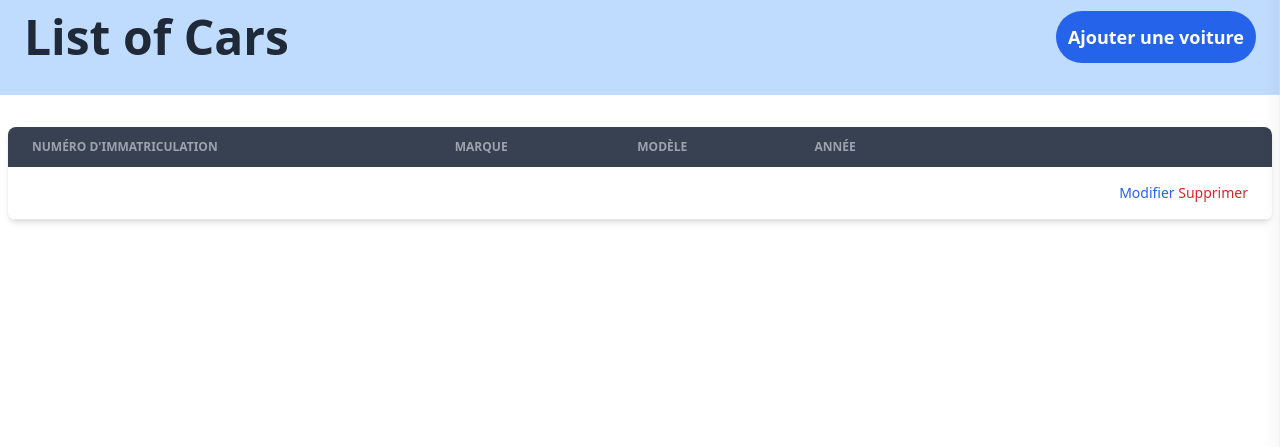
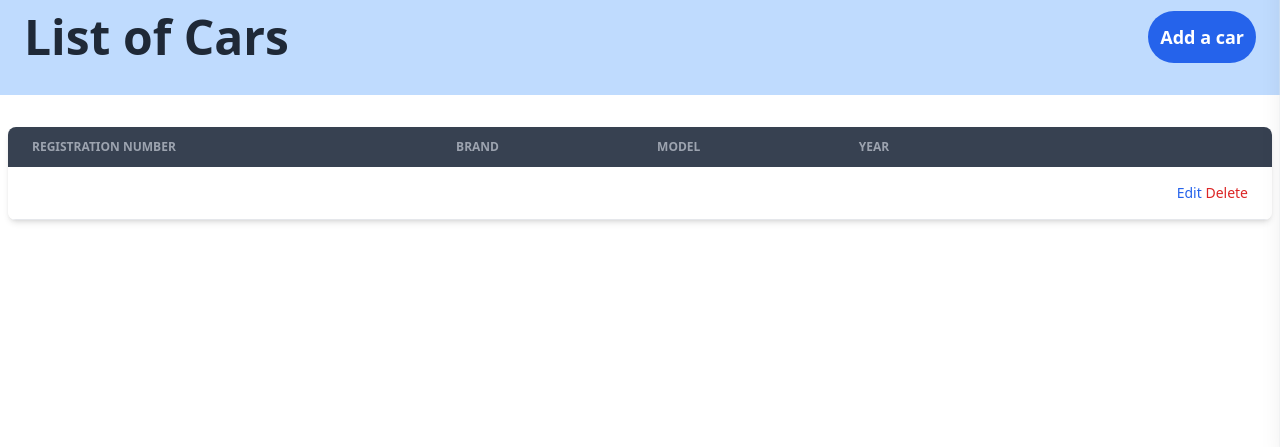
Before and after one commit to saalmahm/Car-Rental, a PHP site: page /pages/voitures.php in a window 1280 px wide. Shown: the part 353-800 px from the top of the page. Run offline with PHP 8.4, Linux system fonts and the light colour scheme; tables that the repository leaves empty or names only in its code hold one stand-in row (values such as "Sample post"); data that the repository does not hold is empty; some libraries are stand-ins or nearby versions.

Commit message:
Appliquer la langue anglais au page des voitures

```diff
--- a/pages/voitures.php
+++ b/pages/voitures.php
@@ -84,7 +84,7 @@ $voitures->fetch_assoc();
 <head>
     <meta charset="UTF-8">
     <meta name="viewport" content="width=device-width, initial-scale=1.0">
-    <title>Location de Voitures</title>
+    <title>Car Rental</title>
     <script src="https://cdn.tailwindcss.com"></script>
 </head>
 
@@ -118,34 +118,33 @@ $voitures->fetch_assoc();
         <div class="px-6 flex items-center justify-between">
             <h1 class="text-4xl sm:text-5xl font-bold text-gray-800 mb-0">List of Cars </h1>
             <button id="addCar" class="bg-blue-600 text-white py-3 px-3 rounded-full font-semibold text-lg hover:bg-blue-700 transition-colors duration-300">
-                Ajouter une voiture
-            </button>
+            Add a car            </button>
         </div>
     </section>
 
     <div id="modalAdd" class="hidden fixed inset-0 bg-gray-900 bg-opacity-60 flex items-center justify-center z-50">
         <form method="POST" class="max-w-sm mx-auto bg-white p-10 rounded-lg">
             <div class="mb-2">
-                <label for="NumImmatriculation" class="block mb-2 text-sm font-medium">Numéro d'immatriculation</label>
+                <label for="NumImmatriculation" class="block mb-2 text-sm font-medium">Registration number</label>
                 <input type="text" id="NumImmatriculation" name="NumImmatriculation" class="border bg-gray-200 p-2 rounded-md" required />
             </div>
             <div class="mb-5">
-                <label for="Marque" class="block mb-2 text-sm font-medium">Marque</label>
+                <label for="Marque" class="block mb-2 text-sm font-medium">Brand</label>
                 <input type="text" id="Marque" name="Marque" class="border bg-gray-200 p-2 rounded-md" required />
             </div>
             <div class="mb-5">
-                <label for="Modele" class="block mb-2 text-sm font-medium">Modèle</label>
+                <label for="Modele" class="block mb-2 text-sm font-medium">Model</label>
                 <input type="text" id="Modele" name="Modele" class="border bg-gray-200 p-2 rounded-md" required />
             </div>
             <div class="mb-5">
-                <label for="Annee" class="block mb-2 text-sm font-medium">Année</label>
+                <label for="Annee" class="block mb-2 text-sm font-medium">Year</label>
                 <input type="number" id="Annee" name="Annee" class="border bg-gray-200 p-2 rounded-md" required />
             </div>
             <button type="submit" class="text-white bg-blue-700 hover:bg-blue-800 focus:ring-4 focus:outline-none focus:ring-blue-300 font-medium rounded-lg text-sm w-full sm:w-auto px-5 py-2.5 text-center">
-                Ajouter
+                Add
             </button>
             <button id="cancelAdd" type="button" class="text-white bg-blue-700 hover:bg-blue-800 focus:ring-4 focus:outline-none focus:ring-blue-300 font-medium rounded-lg text-sm w-full sm:w-auto px-5 py-2.5 text-center">
-                Annuler
+                Cancel
             </button>
         </form>
     </div>
@@ -154,30 +153,30 @@ $voitures->fetch_assoc();
     <div id="modalEdit" class="hidden fixed inset-0 bg-gray-900 bg-opacity-60 flex items-center justify-center z-50">
         <form method="POST" class="max-w-sm mx-auto bg-white p-10 rounded-lg">
             <div class="mb-2">
-                <label for="NumImmatriculation" class="block mb-2 text-sm font-medium">Numéro d'immatriculation</label>
+                <label for="NumImmatriculation" class="block mb-2 text-sm font-medium">Registration number</label>
                 <input type="text" id="NumImmatriculation" name="NumImmatriculation" class="border bg-gray-200 p-2 rounded-md"
                 value="<?php echo isset($voiture) ? $voiture['NumImmatriculation'] : ''; ?>"   required />
             </div>
             <div class="mb-5">
-                <label for="Marque" class="block mb-2 text-sm font-medium">Marque</label>
+                <label for="Marque" class="block mb-2 text-sm font-medium">Brand</label>
                 <input type="text" id="Marque" name="Marque" class="border bg-gray-200 p-2 rounded-md"
                 value="<?php echo isset($voiture) ? $voiture['Marque'] : ''; ?>"  required />
             </div>
             <div class="mb-5">
-                <label for="Modele" class="block mb-2 text-sm font-medium">Modèle</label>
+                <label for="Modele" class="block mb-2 text-sm font-medium">Model</label>
                 <input type="text" id="Modele" name="Modele" class="border bg-gray-200 p-2 rounded-md"
                 value="<?php echo isset($voiture) ? $voiture['Modele'] : ''; ?>"   required />
             </div>
             <div class="mb-5">
-                <label for="Annee" class="block mb-2 text-sm font-medium">Année</label>
+                <label for="Annee" class="block mb-2 text-sm font-medium">Year</label>
                 <input type="number" id="Annee" name="Annee" class="border bg-gray-200 p-2 rounded-md"
                 value="<?php echo isset($voiture) ? $voiture['Annee'] : ''; ?>"   required />
             </div>
             <button type="submit" class="text-white bg-blue-700 hover:bg-blue-800 focus:ring-4 focus:outline-none focus:ring-blue-300 font-medium rounded-lg text-sm w-full sm:w-auto px-5 py-2.5 text-center">
-            Modifier
+            Edit
             </button>
             <button id="cancelEdit" type="button" class="text-white bg-blue-700 hover:bg-blue-800 focus:ring-4 focus:outline-none focus:ring-blue-300 font-medium rounded-lg text-sm w-full sm:w-auto px-5 py-2.5 text-center">
-                Annuler
+                Cancel
             </button>
         </form>
     </div>
@@ -186,13 +185,13 @@ $voitures->fetch_assoc();
         <table class="w-full text-sm text-left text-gray-400">
             <thead class="text-xs uppercase bg-gray-50 bg-gray-700 text-gray-400">
                 <tr>
-                    <th scope="col" class="px-6 py-3">Numéro d'immatriculation</th>
-                    <th scope="col" class="px-6 py-3">Marque</th>
-                    <th scope="col" class="px-6 py-3">Modèle</th>
-                    <th scope="col" class="px-6 py-3">Année</th>
+                    <th scope="col" class="px-6 py-3">Registration number</th>
+                    <th scope="col" class="px-6 py-3">Brand</th>
+                    <th scope="col" class="px-6 py-3">Model</th>
+                    <th scope="col" class="px-6 py-3">Year</th>
                     <th scope="col" class="px-6 py-3">
-                        <span class="sr-only">Modifier</span>
-                        <span class="sr-only">Supprimer</span>
+                        <span class="sr-only">Edit</span>
+                        <span class="sr-only">Delete</span>
                     </th>
                 </tr>
             </thead>
@@ -204,8 +203,8 @@ $voitures->fetch_assoc();
                         <td class="px-6 py-4"><?php echo $voiture['Modele']; ?></td>
                         <td class="px-6 py-4"><?php echo $voiture['Annee']; ?></td>
                         <td class="px-6 py-4 text-right">
-                            <a href="./voitures.php?EditNumImmatriculation=<?php echo $voiture['NumImmatriculation']; ?>" class="font-medium text-blue-600 dark:text-blue-500 hover:underline">Modifier</a>
-                            <a href="./voitures.php?NumImmatriculation=<?php echo $voiture['NumImmatriculation']; ?>" class="font-medium text-red-600 dark:text-red-500 hover:underline">Supprimer</a>
+                            <a href="./voitures.php?EditNumImmatriculation=<?php echo $voiture['NumImmatriculation']; ?>" class="font-medium text-blue-600 dark:text-blue-500 hover:underline">Edit</a>
+                            <a href="./voitures.php?NumImmatriculation=<?php echo $voiture['NumImmatriculation']; ?>" class="font-medium text-red-600 dark:text-red-500 hover:underline">Delete</a>
                         </td>
                     </tr>
                 <?php endforeach; ?>
```
